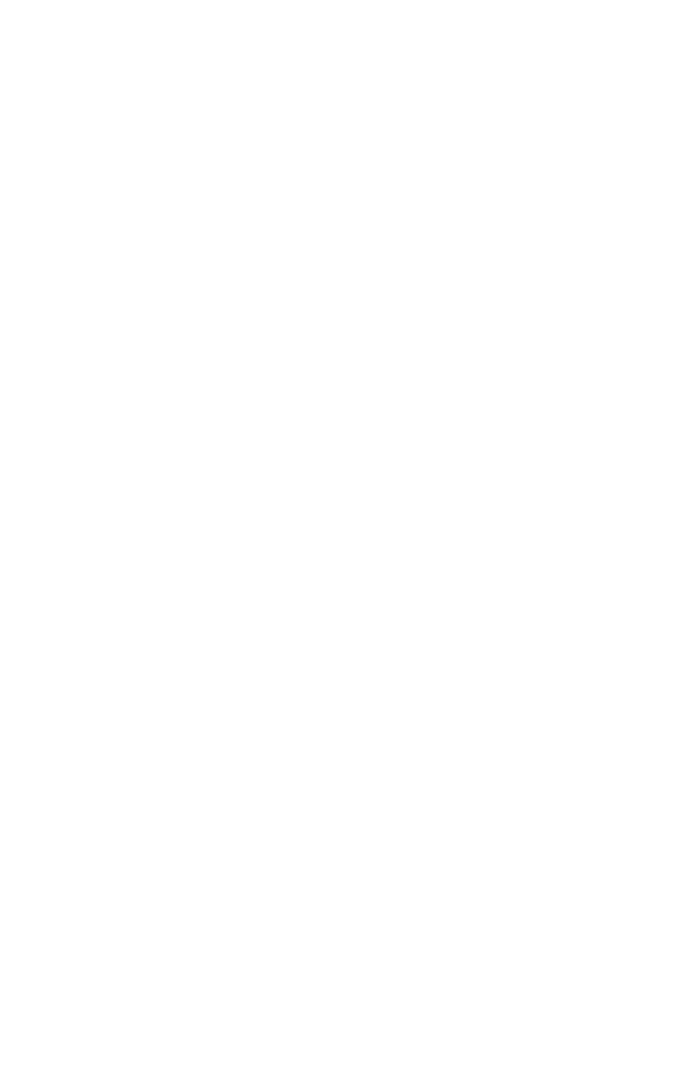
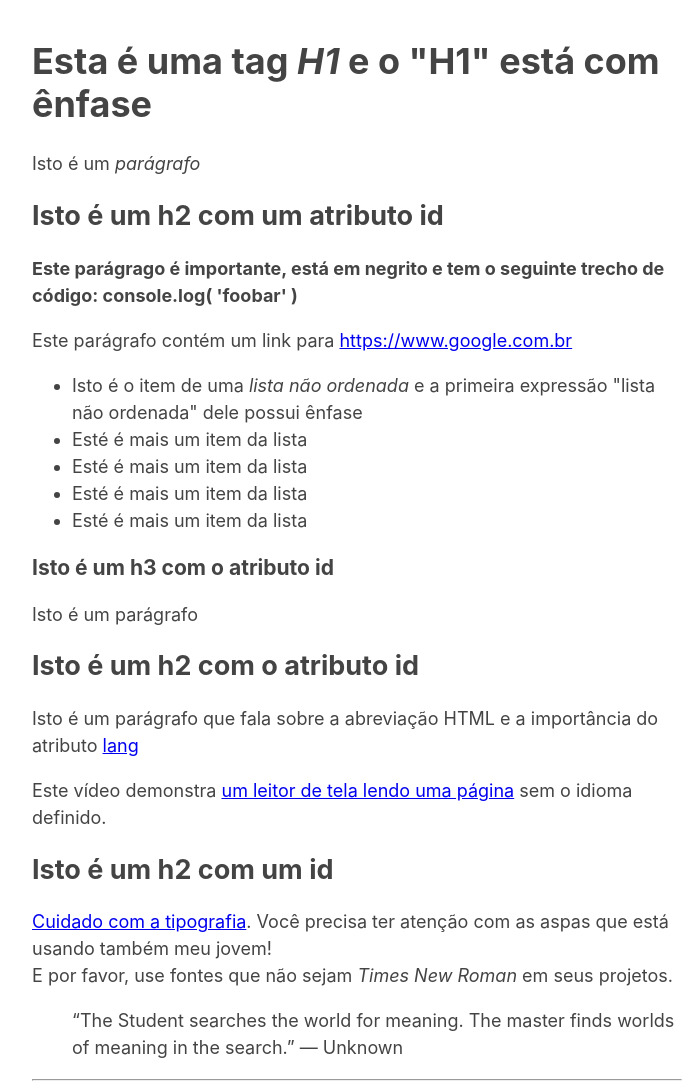
Before and after one commit to MileneLariessa/cursos-udemy, a plain HTML site: page html-5/html-5.html in a window 1280 px wide. Shown: the whole page, without its empty margins (283-982 px from the left). Before the commit the page ends 800 px from the top, so only its background shows below. Drawn offline with Linux system fonts and the light colour scheme.

Commit message:
Adicionar conteudo

```diff
--- a/html-5/html-5.html
+++ b/html-5/html-5.html
@@ -1,5 +1,6 @@
 <!DOCTYPE html>
-<html lang="en">
+<html lang="PT">
+
 <head>
   <meta charset="UTF-8">
   <meta http-equiv="X-UA-Compatible" content="IE=edge">
@@ -7,7 +8,53 @@
   <link rel="stylesheet" href="style.css">
   <title>Document</title>
 </head>
+
 <body>
+  <h1>Esta é uma tag <em>H1</em> e o "H1" está com ênfase</h1>
+  <p>Isto é um <em>parágrafo</em></p>
+  <h2 id="">Isto é um h2 com um atributo id</h2>
+  <p><strong> Este parágrago é importante, está em negrito e tem o seguinte trecho de código:
+      console.log( 'foobar' )
+    </strong></p>
+  <p>Este parágrafo contém um link para <a href="https://www.google.com.br"
+      target="_blank">https://www.google.com.br</a></p>
+
+  <ul>
+    <li>Isto é o item de uma <em>lista não ordenada</em> e a primeira expressão "lista não ordenada" dele possui ênfase
+    </li>
+    <li>Esté é mais um item da lista</li>
+    <li>Esté é mais um item da lista</li>
+    <li>Esté é mais um item da lista</li>
+    <li>Esté é mais um item da lista</li>
+  </ul>
+
+  <h3 id="">Isto é um h3 com o atributo id</h3>
+  <p>Isto é um parágrafo</p>
+
+  <h2 id="">Isto é um h2 com o atributo id</h2>
+  <p>Isto é um parágrafo que fala sobre a abreviação HTML e a importância do atributo <a class=""
+      href="https://html.spec.whatwg.org/multipage/dom.html#the-lang-and-xml:lang-attributes" target="_blank">lang</a>
+  </p>
+  <p>Este vídeo demonstra <a href="https://www.youtube.com/watch?v=NP94u7y_KkQ" target="_blank">um leitor de tela lendo
+      uma página</a> sem o idioma definido.</p>
+
+  <h2 id="">Isto é um h2 com um id</h2>
+
+  <p><a href="https://smartquotesforsmartpeople.com/" target="_blank">Cuidado com a tipografia</a>. Você precisa ter
+    atenção com as aspas que está usando também meu jovem!
+    <br> E por favor, use fontes que não sejam <em>Times New Roman</em> em seus projetos.
+  </p>
+
+  <dl>
+    <dt>
+    <dd>
+      “The Student searches the world for meaning. The master finds worlds of meaning in the search.” — Unknown
+    </dd>
+    </dt>
+  </dl>
+
+  <hr>
 
 </body>
+
 </html>
```
Also changed, not shown: html-5/style.css (+28 -1 lines).
